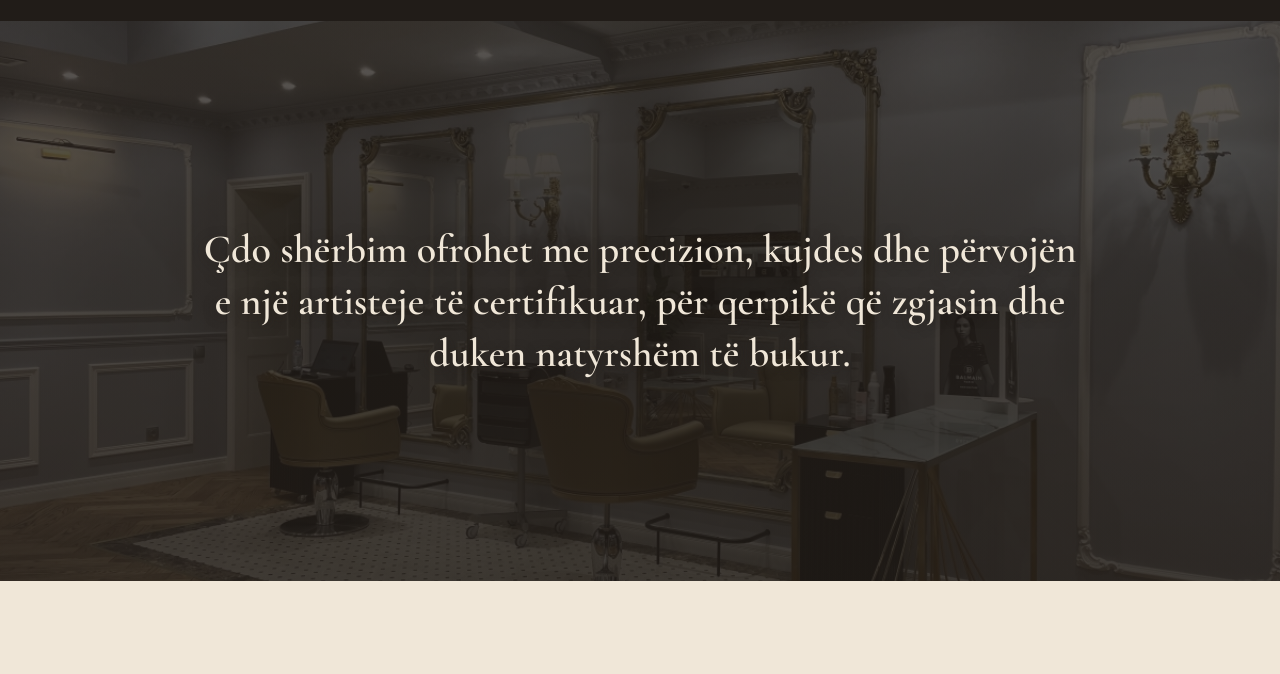
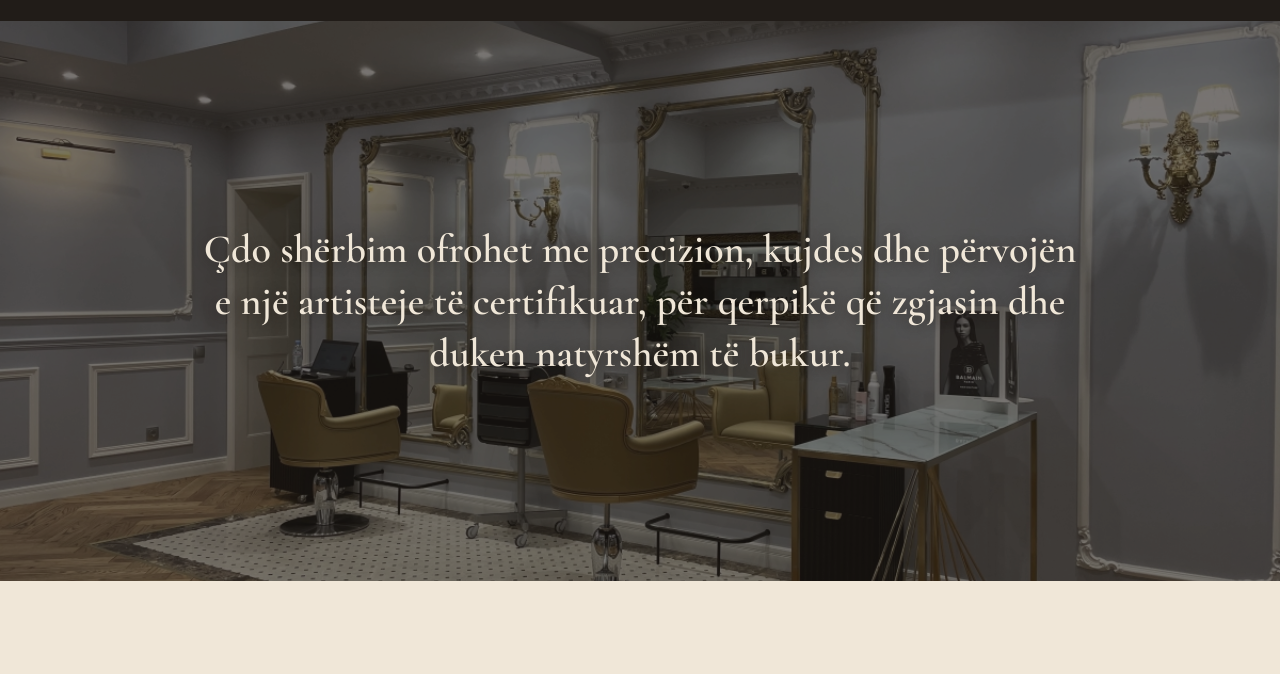
Before and after one commit to Choopin86/Website-Uarda-Dauti-Lashes, a website built with Vite: page services.html in a window 1280 px wide. Shown: the part 67-741 px from the top of the page. Built offline with nearby package versions, Linux system fonts and the light colour scheme.

Commit message:
updated the header image opacity on the services page

```diff
--- a/src/styles/sections/services-intro.css
+++ b/src/styles/sections/services-intro.css
@@ -16,14 +16,13 @@
   width: 100%;
   height: 100%;
   object-fit: cover;
+  opacity: 60%;
 }
 
 .services-intro-overlay {
   position: absolute;
   inset: 0;
-  background:
-    radial-gradient(60% 70% at 50% 50%, rgba(33, 28, 24, 0.75), rgba(33, 28, 24, 0.45) 70%),
-    linear-gradient(180deg, rgba(33, 28, 24, 0.55), rgba(33, 28, 24, 0.75));
+  background: rgba(33, 28, 24, 0.35);
 }
 
 .services-intro-text {
```
